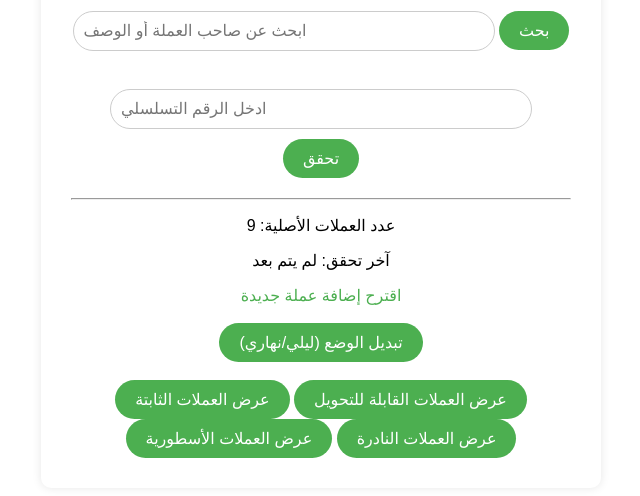
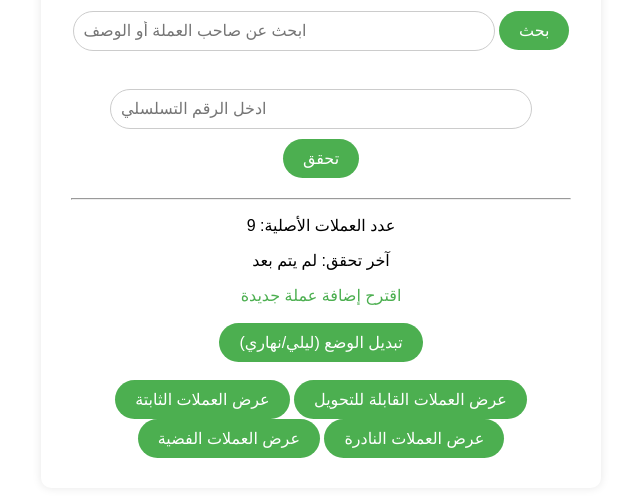
Before and after one commit to sosaskze143/zhel, a plain HTML site: page index.html in a window 1280 px wide. Shown: the part 168-664 px from the top of the page, without its empty margins (319-959 px from the left). Drawn offline with Linux system fonts and the light colour scheme.

Commit message:
Update index.html

```diff
--- a/index.html
+++ b/index.html
@@ -35,7 +35,7 @@
     <br><br>
     <button onclick="filterByStatus('ثابتة')">عرض العملات الثابتة</button>
     <button onclick="filterByStatus('قابلة للتحويل')">عرض العملات القابلة للتحويل</button>
-    <button onclick="filterByRank('فضي')">عرض العملات الأسطورية</button>
+    <button onclick="filterByRank('فضي')">عرض العملات الفضية</button>
     <button onclick="filterByRank('نادر')">عرض العملات النادرة</button>
   </div>
 </body>
```
